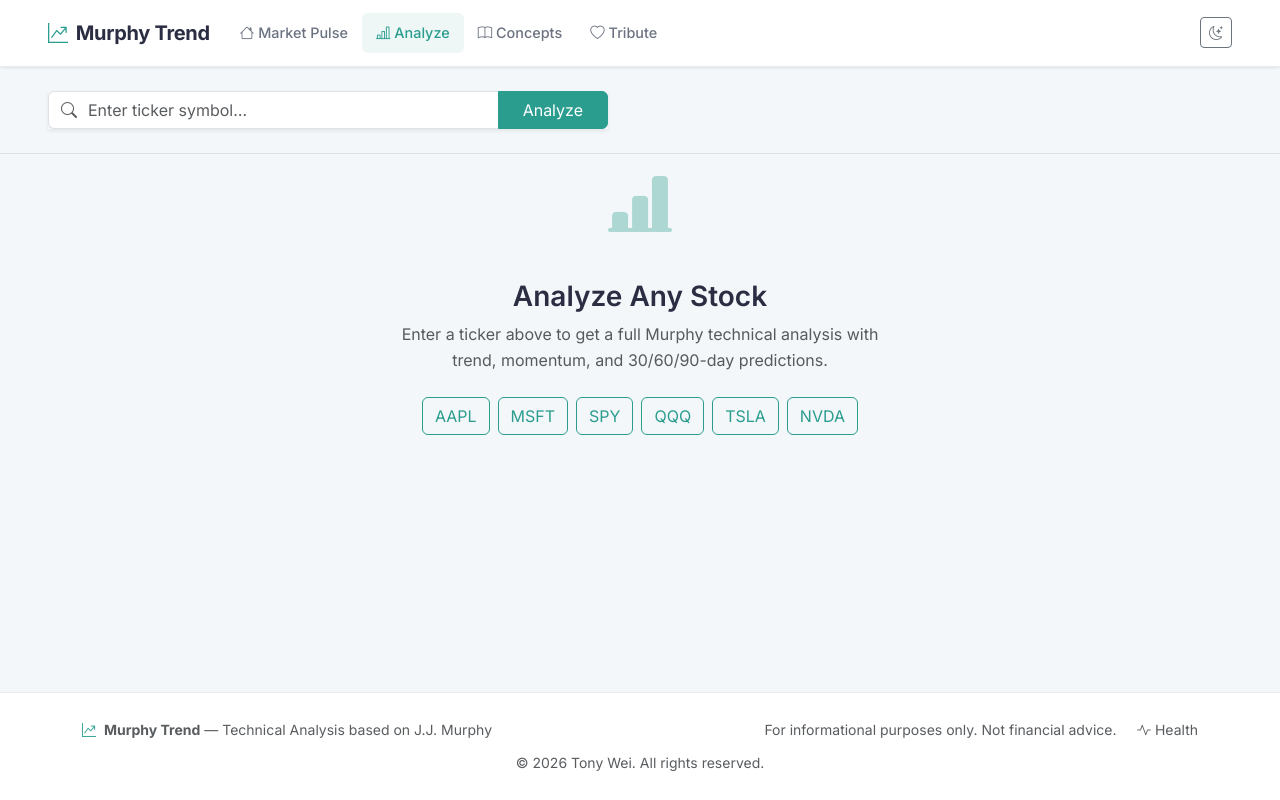
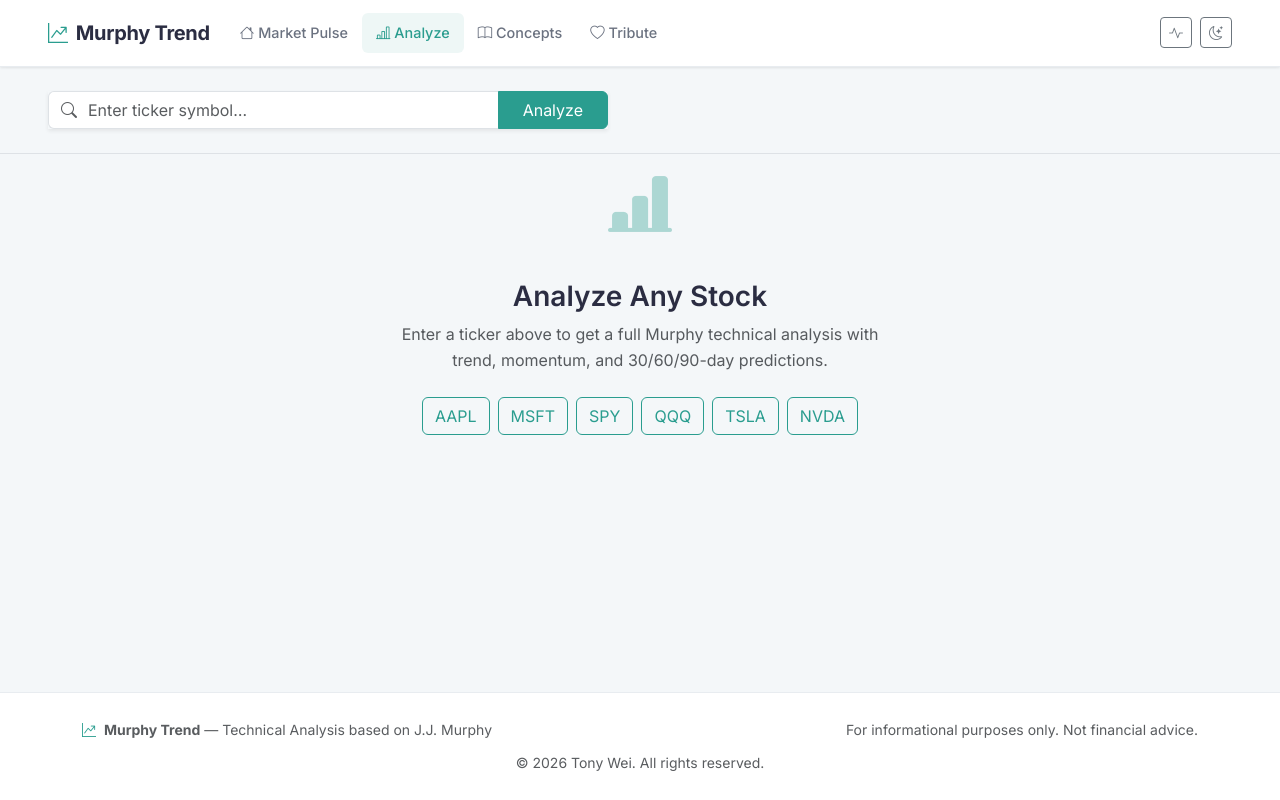
Before and after one commit to TW168/murphy-trend, a FastAPI app: page /analyze in a window 1280 px wide. Run offline with FastAPI, Linux system fonts and the light colour scheme; some libraries are stand-ins or nearby versions.

Commit message:
move health to the top

```diff
--- a/app/templates/base.html
+++ b/app/templates/base.html
@@ -46,6 +46,9 @@
         </li>
       </ul>
       <div class="d-flex align-items-center gap-2">
+        <a href="/health" class="btn btn-sm btn-outline-secondary" target="_blank" title="API health status">
+          <i class="bi bi-activity"></i>
+        </a>
         <button id="darkToggle" class="btn btn-sm btn-outline-secondary" title="Toggle dark mode">
           <i class="bi bi-moon-stars" id="darkIcon"></i>
         </button>
@@ -68,10 +71,7 @@
         </span>
       </div>
       <div class="col-md-6 text-md-end">
-        <span class="text-muted small me-3">For informational purposes only. Not financial advice.</span>
-        <a href="/health" class="text-muted small text-decoration-none" target="_blank" title="API health status">
-          <i class="bi bi-activity me-1"></i>Health
-        </a>
+        <span class="text-muted small">For informational purposes only. Not financial advice.</span>
       </div>
     </div>
     <div class="row mt-2">
```
